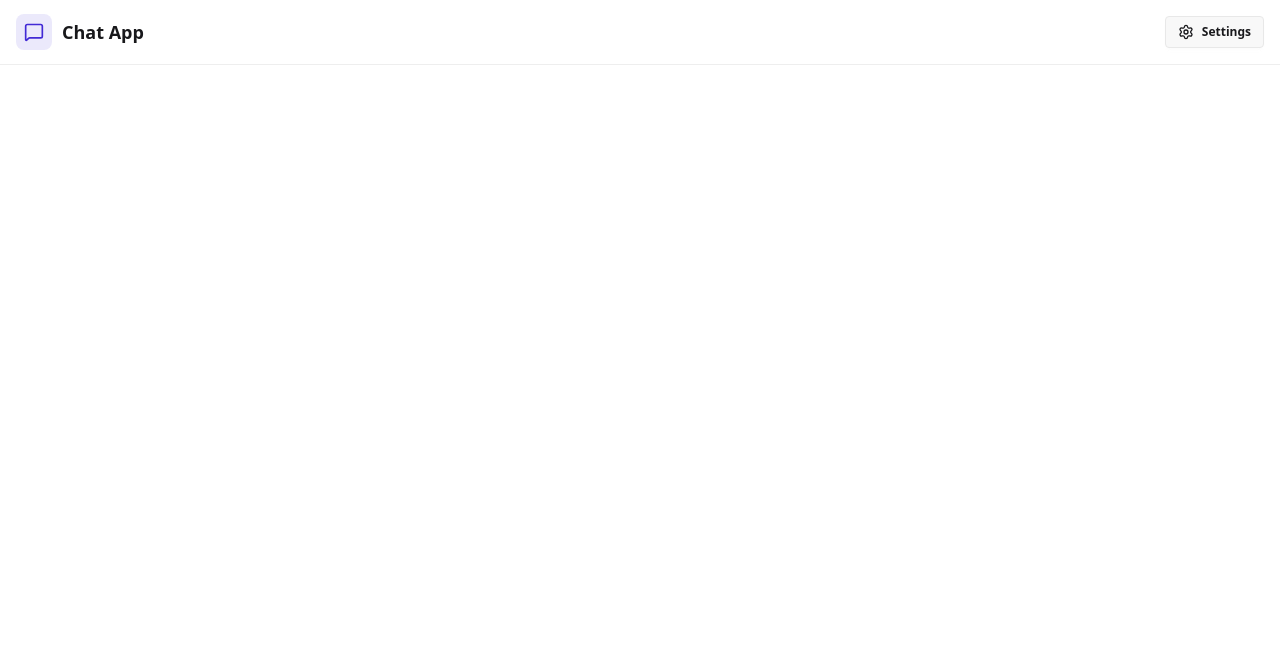
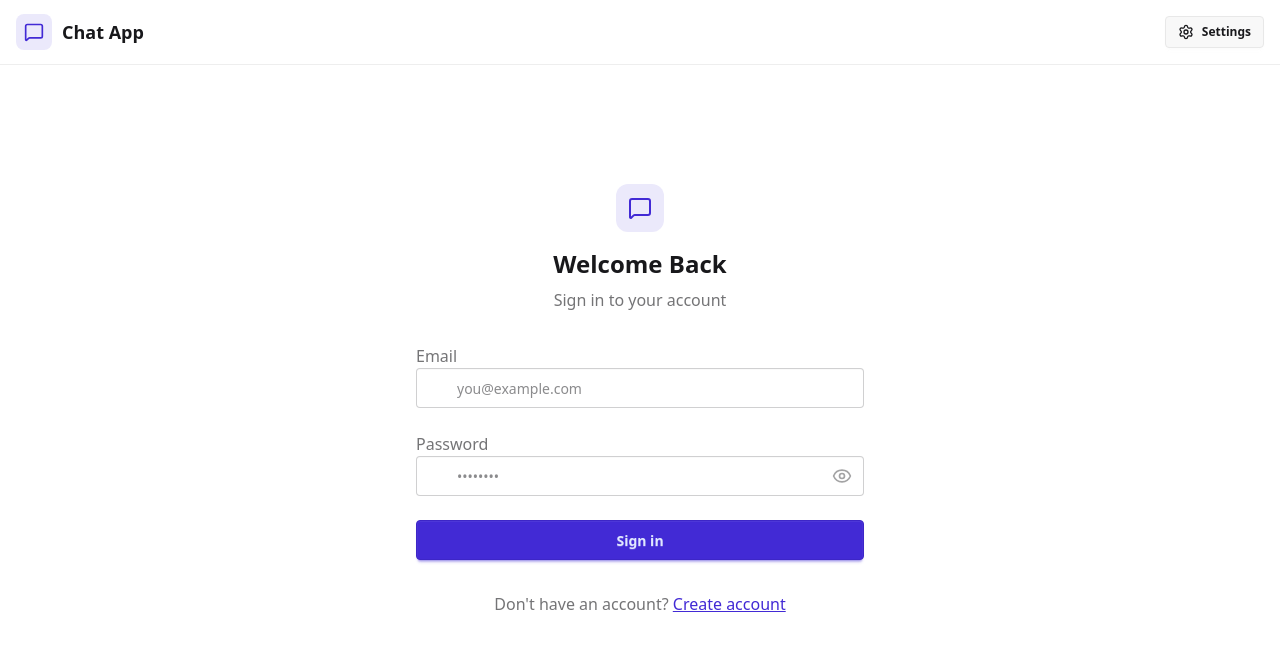
Before and after one commit to muazarif12/chat-app, a React (Vite) app in the folder frontend/: page /login in a window 1280 px wide. Shown: the top 648 px of the page. Built offline with nearby package versions, Linux system fonts and the light colour scheme; no server answers.

Commit message:
login form implemented with user taken to home page when they login

```diff
--- a/frontend/src/pages/LogInPage.tsx
+++ b/frontend/src/pages/LogInPage.tsx
@@ -1,7 +1,114 @@
+import { Eye, EyeOff, Loader2, Lock, Mail, MessageSquare } from "lucide-react";
+import { useAuthStore } from "../store/useAuthStore";
+import { useState } from "react";
+import { Link } from "react-router-dom";
+
+
 const LogInPage = () => {
+  const [showPassword, setShowPassword] = useState(false);
+  const [formData, setFormData] = useState({
+    email:"",
+    password:"",
+  });
+  const {login, isLoggingIn} = useAuthStore();
+
+  const handleSubmit = async (e) => {
+
+    e.preventDefault();
+    login(formData);
+  };
+
   return (
-    <div>LogInPage</div>
+    <div className="h-screen grid lg:grid-cols-1">
+      {/* Left Side - Form */}
+      <div className="flex flex-col justify-center items-center p-6 sm:p-12">
+        <div className="w-full max-w-md space-y-8">
+          {/* Logo */}
+          <div className="text-center mb-8">
+            <div className="flex flex-col items-center gap-2 group">
+              <div
+                className="w-12 h-12 rounded-xl bg-primary/10 flex items-center justify-center group-hover:bg-primary/20
+              transition-colors"
+              >
+                <MessageSquare className="w-6 h-6 text-primary" />
+              </div>
+              <h1 className="text-2xl font-bold mt-2">Welcome Back</h1>
+              <p className="text-base-content/60">Sign in to your account</p>
+            </div>
+          </div>
+
+          {/* Form */}
+          <form onSubmit={handleSubmit} className="space-y-6">
+            <div className="form-control">
+              <label className="label">
+                <span className="label-text font-medium">Email</span>
+              </label>
+              <div className="relative">
+                <div className="absolute inset-y-0 left-0 pl-3 flex items-center pointer-events-none">
+                  <Mail className="h-5 w-5 text-base-content/40" />
+                </div>
+                <input
+                  type="email"
+                  className={`input input-bordered w-full pl-10`}
+                  placeholder="you@example.com"
+                  value={formData.email}
+                  onChange={(e) => setFormData({ ...formData, email: e.target.value })}
+                />
+              </div>
+            </div>
+
+            <div className="form-control">
+              <label className="label">
+                <span className="label-text font-medium">Password</span>
+              </label>
+              <div className="relative">
+                <div className="absolute inset-y-0 left-0 pl-3 flex items-center pointer-events-none">
+                  <Lock className="h-5 w-5 text-base-content/40" />
+                </div>
+                <input
+                  type={showPassword ? "text" : "password"}
+                  className={`input input-bordered w-full pl-10`}
+                  placeholder="••••••••"
+                  value={formData.password}
+                  onChange={(e) => setFormData({ ...formData, password: e.target.value })}
+                />
+                <button
+                  type="button"
+                  className="absolute inset-y-0 right-0 pr-3 flex items-center"
+                  onClick={() => setShowPassword(!showPassword)}
+                >
+                  {showPassword ? (
+                    <EyeOff className="h-5 w-5 text-base-content/40" />
+                  ) : (
+                    <Eye className="h-5 w-5 text-base-content/40" />
+                  )}
+                </button>
+              </div>
+            </div>
+
+            <button type="submit" className="btn btn-primary w-full" disabled={isLoggingIn}>
+              {isLoggingIn ? (
+                <>
+                  <Loader2 className="h-5 w-5 animate-spin" />
+                  Loading...
+                </>
+              ) : (
+                "Sign in"
+              )}
+            </button>
+          </form>
+
+          <div className="text-center">
+            <p className="text-base-content/60">
+              Don&apos;t have an account?{" "}
+              <Link to="/signup" className="link link-primary">
+                Create account
+              </Link>
+            </p>
+          </div>
+        </div>
+      </div>
+    </div>
   )
 }
-
 export default LogInPage
--- a/frontend/src/store/useAuthStore.ts
+++ b/frontend/src/store/useAuthStore.ts
@@ -50,5 +50,19 @@ export const useAuthStore = create((set) => ({
             toast.error(error.response.data.message)
 
         }
+    },
+
+    login: async (data) => {
+        set({ isLogingIn: true });
+        try {
+            const res = await axiosInstance.post("auth/login", data)
+            set({authUser: res.data})
+            toast.success("Logged In successfully")
+        } catch (error) {
+            toast.error(error.respose.data.message)
+        }
+        finally{
+            set({ isLogingIn: false });
+        }
     }
 }))
```
